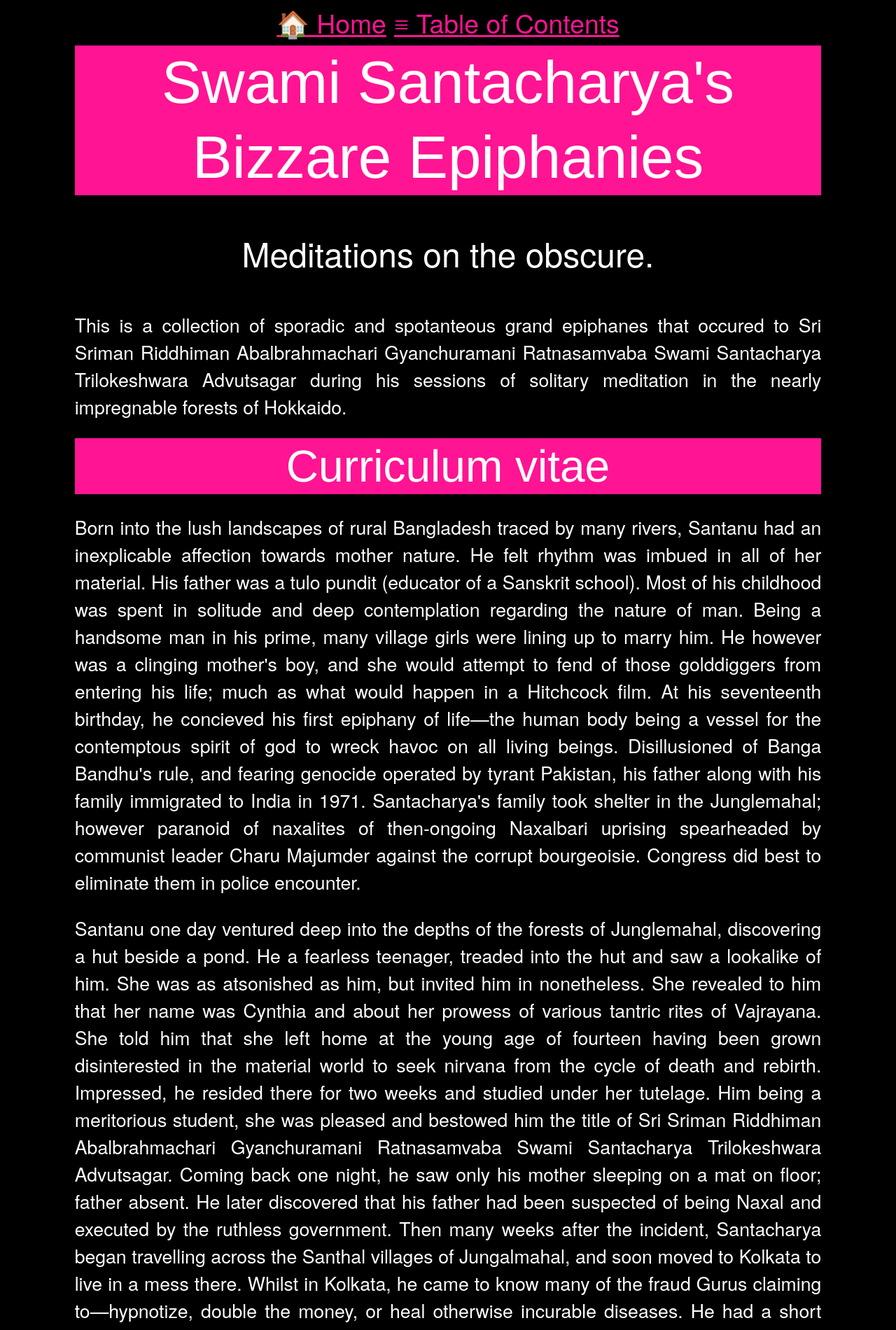
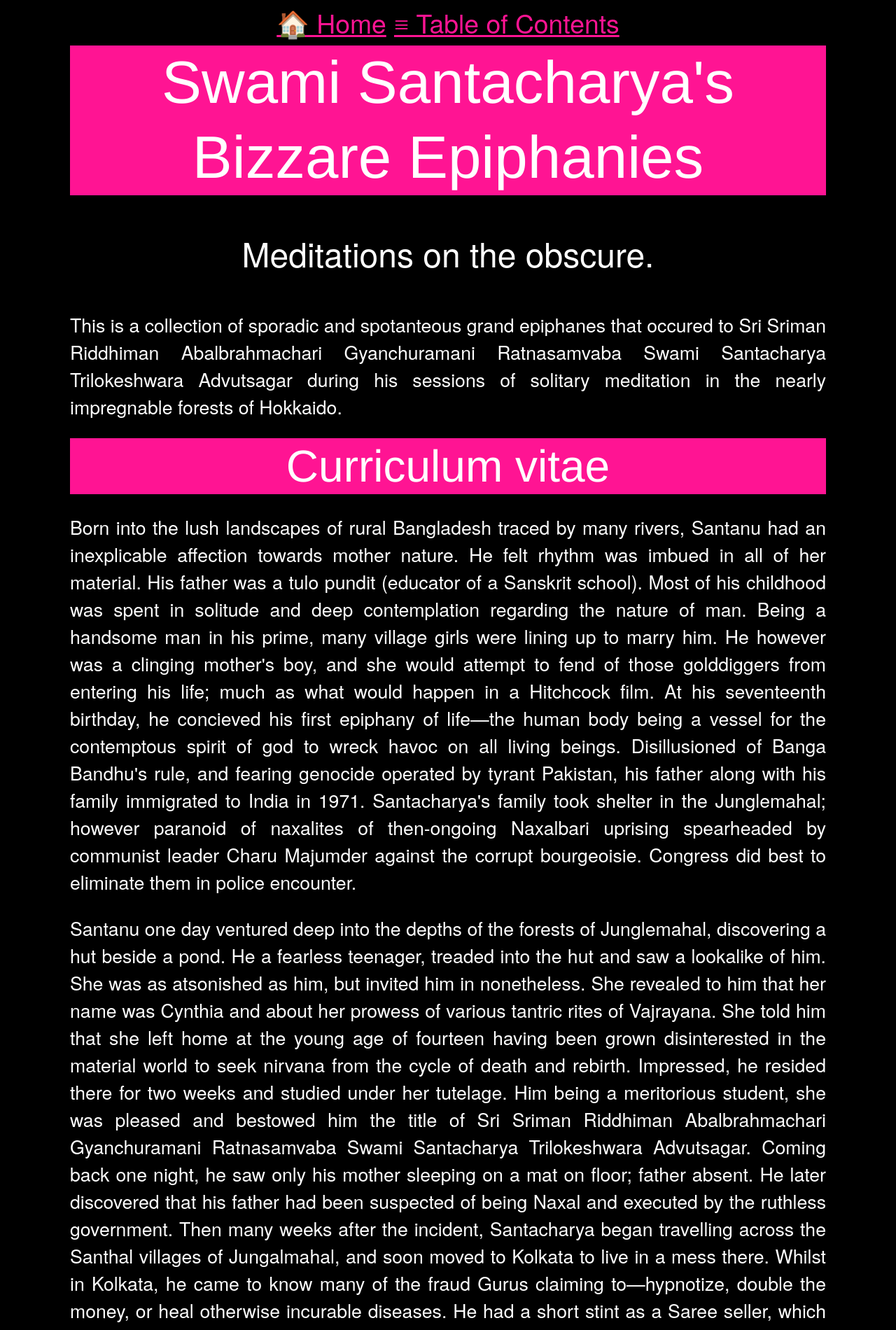
Before and after one commit to ankushian/ankushian.github.io, a Jekyll site: the page built from index.html, in a window 1280 px wide. Shown: the top 1900 px of the page at 70% size. Built offline with Jekyll 4.4.1, drawn with Linux system fonts in a browser that asks for light colours; some web fonts are replaced.

Commit message:
Refactor stylesheet

```diff
--- a/styles/post.scss
+++ b/styles/post.scss
@@ -4,7 +4,7 @@
 @import "helvetica.scss";
 
 body {
-    max-width: 40em;
+    max-width: 1080px;
     margin: 0 auto;
     padding: 0 1em;
 
@@ -27,26 +27,14 @@
     color: deeppink;
 }
 
-nav a {
-    font-size: 28pt;
-    line-height: 1.25;
-    padding: 0.25em 0.15em;
-}
-
 blockquote {
     margin: 0.75em 0;
     padding: 0.75em;
     border-left: 0.2em solid deeppink;
     color: white;
 
-    /* Elements inside the blockquote shouldn't have margin. */
+    // Elements inside the blockquote shouldn't have margin.
     * { margin: 0; }
-}
-
-.footnotes {
-    color: grey;
-    font-size: 16pt;
-    font-style: italic;
 }
 
 h1, h2, h3 {
@@ -61,6 +49,7 @@
     margin: 0;
     padding: 0 0.25em;
 
+    /* Selections are inverse of the color scheme. */
     &::selection, *::selection {
         color: deeppink;
         background-color: black;
@@ -80,12 +69,25 @@
 #navigation {
     display: flex;
     justify-content: center;
+
+    a {
+        font-size: 28pt;
+        line-height: 1.25;
+        padding: 0.25em 0.15em;
+    }
+}
+
+.footnotes {
+    color: grey;
+    font-size: 16pt;
+    font-style: italic;
 }
 
 /* li */.post-card {
     margin: 0.5em;
 
     &::marker {
+        // Lightning, because Santacharya's epiphanies are like such.
         content: "↯ ";
         color: deeppink;
     }
```
